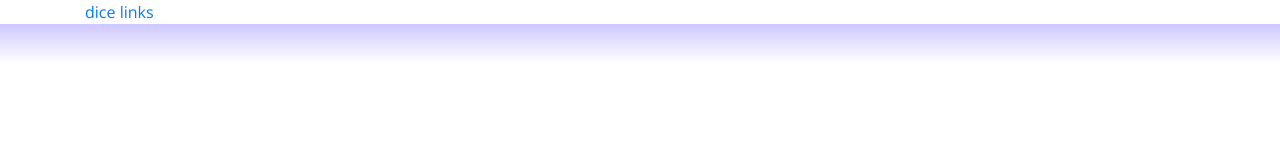
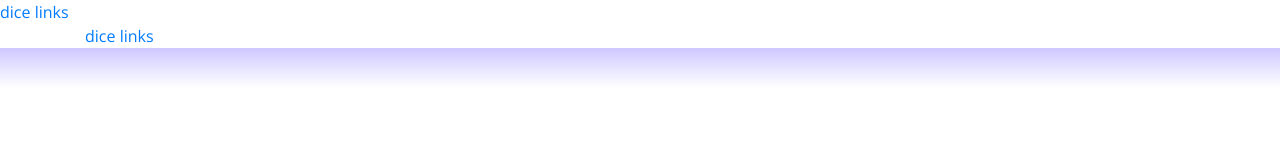
Before and after one commit to travisreed-dfw/movetocombat, a website: page index.html in a window 1280 px wide. Drawn offline with nearby package versions, Linux system fonts and the light colour scheme.

Commit message:
text for link

```diff
--- a/index.html
+++ b/index.html
@@ -29,6 +29,7 @@
   </head>
   <!-- BEGIN WEBSITE BODY -->
   <body>
+    <a href="./dice.html">dice links</a>
     <!--BEGIN HEADER-->
     <header class=""></header>
     <!-- END HEADER -->
```
